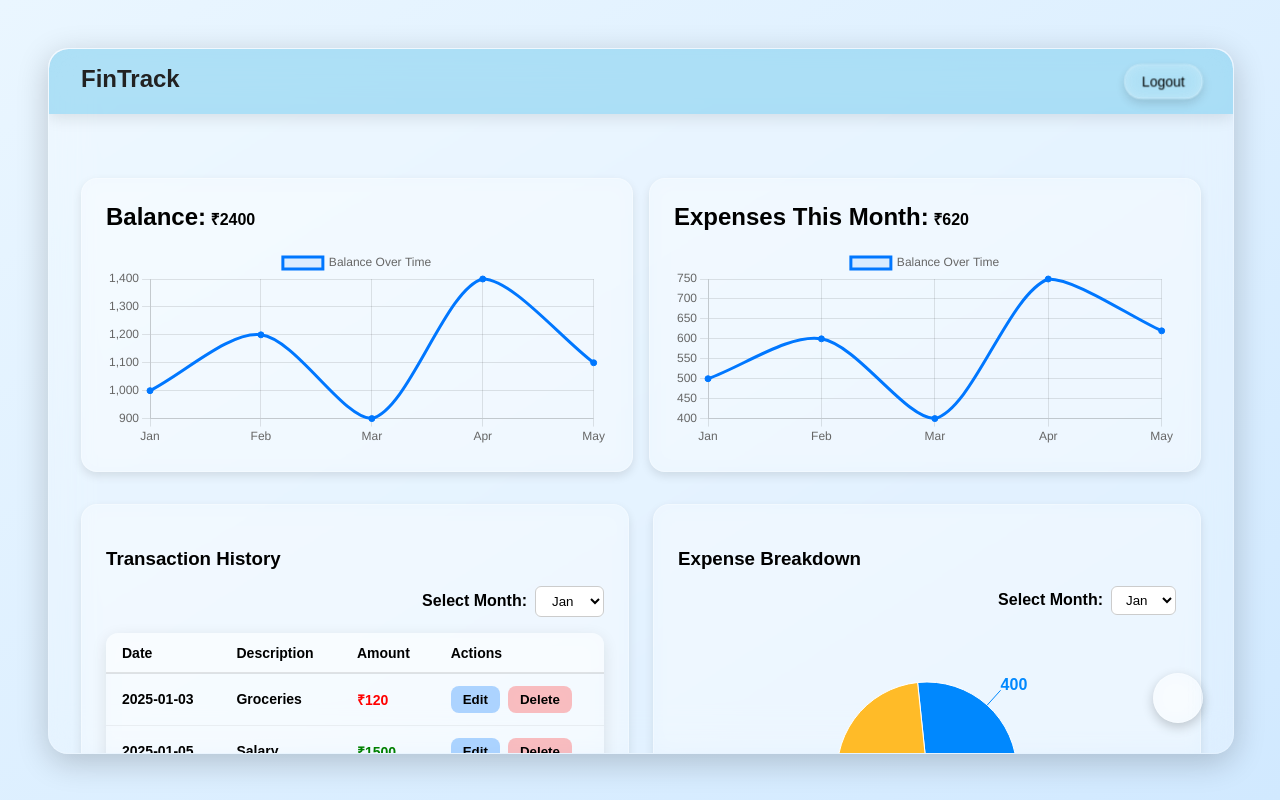
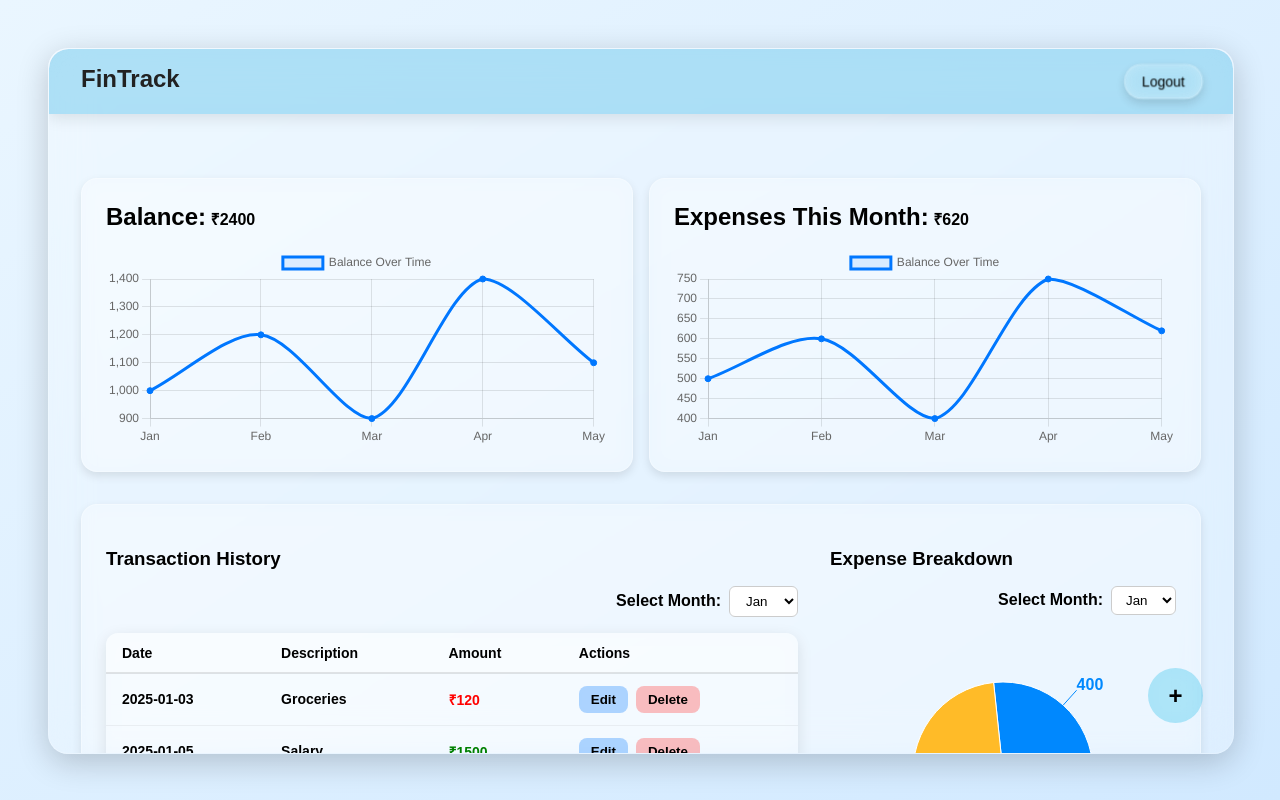
Before and after one commit to suhaimz11/FinTrack, a React (Vite) app in the folder client/: page /dashboard in a window 1280 px wide. Built offline with nearby package versions, Linux system fonts and the light colour scheme.

Commit message:
add transaction

```diff
--- a/client/src/components/PieChart.jsx
+++ b/client/src/components/PieChart.jsx
@@ -5,7 +5,7 @@ import {
   Cell,
   Tooltip,
   Legend,
-  ResponsiveContainer
+  ResponsiveContainer,
 } from 'recharts';
 
 const COLORS = ['#0088FE', '#FFBB28', '#FF8042', '#00C49F', '#AA66CC', '#FF4444'];
@@ -36,6 +36,10 @@ export default function ExpensePieChart() {
   const [selectedMonth, setSelectedMonth] = useState('Jan');
   const data = dummyData[selectedMonth] || [];
 
+  const totalExpense = data.reduce((sum, item) => sum + item.value, 0);
+  const highestCategory = data.reduce((max, item) =>
+    item.value > max.value ? item : max, { name: '', value: 0 });
+
   return (
     <div>
       {/* Dropdown */}
@@ -50,11 +54,13 @@ export default function ExpensePieChart() {
             border: '1px solid #ccc',
             backgroundColor: '#fff',
             fontWeight: '500',
-            cursor: 'pointer'
+            cursor: 'pointer',
           }}
         >
           {months.map((month) => (
-            <option key={month} value={month}>{month}</option>
+            <option key={month} value={month}>
+              {month}
+            </option>
           ))}
         </select>
       </div>
@@ -81,6 +87,24 @@ export default function ExpensePieChart() {
           </RePieChart>
         </ResponsiveContainer>
       </div>
+
+      {/* Expense Summary */}
+      <div
+        style={{
+          marginTop: '1.5rem',
+          padding: '1rem',
+          borderRadius: '12px',
+          background: 'rgba(255, 255, 255, 0.25)',
+          border: '1px solid rgba(255, 255, 255, 0.3)',
+          backdropFilter: 'blur(10px)',
+          WebkitBackdropFilter: 'blur(10px)',
+          color: '#000',
+          fontWeight: '600',
+        }}
+      >
+        <div>Total Expense: ₹{totalExpense}</div>
+        <div>Highest Spent On: {highestCategory.name} (₹{highestCategory.value})</div>
+      </div>
     </div>
   );
 }
--- a/client/src/index.css
+++ b/client/src/index.css
@@ -190,46 +190,47 @@ h2 {
   position: fixed;
   bottom: 30px;
   right: 30px;
-  background: rgba(255, 255, 255, 0.25);
-  border: 1px solid rgba(255, 255, 255, 0.3);
-  backdrop-filter: blur(10px);
-  -webkit-backdrop-filter: blur(10px);
-  box-shadow: 0 4px 12px rgba(0, 0, 0, 0.2);
-  color: #000;
-  font-weight: 600;
-  font-size: 20px;
-  border-radius: 50px;
-  height: 50px;
-  width: 50px;
-  padding: 0 16px;
+  height: 55px;
+  width: 55px;
+  padding: 0;
+  border: none;
+  border-radius: 50%;
+  background: rgba(8, 178, 230, 0.3);
+  backdrop-filter: blur(12px);
+  -webkit-backdrop-filter: blur(12px);
+  /* Removed box-shadow for no glow */
+  color: #000000;
+  font-size: 24px;
+  font-weight: bold;
   display: flex;
   align-items: center;
   justify-content: center;
+  cursor: pointer;
+  transition: all 0.3s ease-in-out;
   overflow: hidden;
-  cursor: pointer;
-  transition: all 0.3s ease;
-  z-index: 999;
   white-space: nowrap;
 }
 
 .floating-add-btn .add-text {
+  display: none;
   margin-left: 8px;
-  opacity: 0;
-  font-size: 14px;
+  font-size: 16px;
+  white-space: nowrap;
   transition: opacity 0.3s ease;
-  pointer-events: none;
 }
 
 .floating-add-btn:hover {
   width: 170px;
+  border-radius: 30px;
+  padding: 0 16px;
   justify-content: flex-start;
-  padding-left: 18px;
+}
+
+.floating-add-btn:hover .plus-symbol {
+  display: none;
 }
 
 .floating-add-btn:hover .add-text {
+  display: inline;
   opacity: 1;
 }
-
-.floating-add-btn:hover .plus-sign {
-  display: none;
-}
--- a/client/src/pages/Dashboard.jsx
+++ b/client/src/pages/Dashboard.jsx
@@ -105,34 +105,40 @@ export default function Dashboard() {
             </div>
           </div>
 
-          {/* Transaction Table and Pie Chart side-by-side */}
+          {/* Combined Transaction and Pie Chart Container */}
 <div
   style={{
+    ...glassCardStyle,
     display: 'flex',
+    gap: '2rem',
+    padding: '1.5rem',
     flexWrap: 'wrap',
-              gap: '1.5rem',
     margin: '2rem 0',
   }}
 >
   {/* Transaction Table */}
-            <div style={glassCardStyle}>
+  <div style={{ flex: '2 1 600px', minWidth: '300px' }}>
     <h3 style={{ marginBottom: '1rem' }}>Transaction History</h3>
     <TransactionTable />
   </div>
 
   {/* Pie Chart */}
-            <div style={glassCardStyle}>
+  <div style={{ flex: '1 1 300px', minWidth: '250px' }}>
     <h3 style={{ marginBottom: '1rem' }}>Expense Breakdown</h3>
     <PieChart />
   </div>
 </div>
 
+
           <button className="floating-add-btn" onClick={() => setShowModal(true)}>
-            <span className="plus-sign">+</span>
+            <span className="plus-symbol">+</span>
             <span className="add-text">+ Add Transaction</span>
           </button>
 
           {showModal && <AddTransactionModal onClose={() => setShowModal(false)} />}
+
+
+
 
 
 
```
Also changed, not shown: 1 other file (tests, documents, lock files or other folders). Lines whose indentation alone changed are shown as unchanged.
